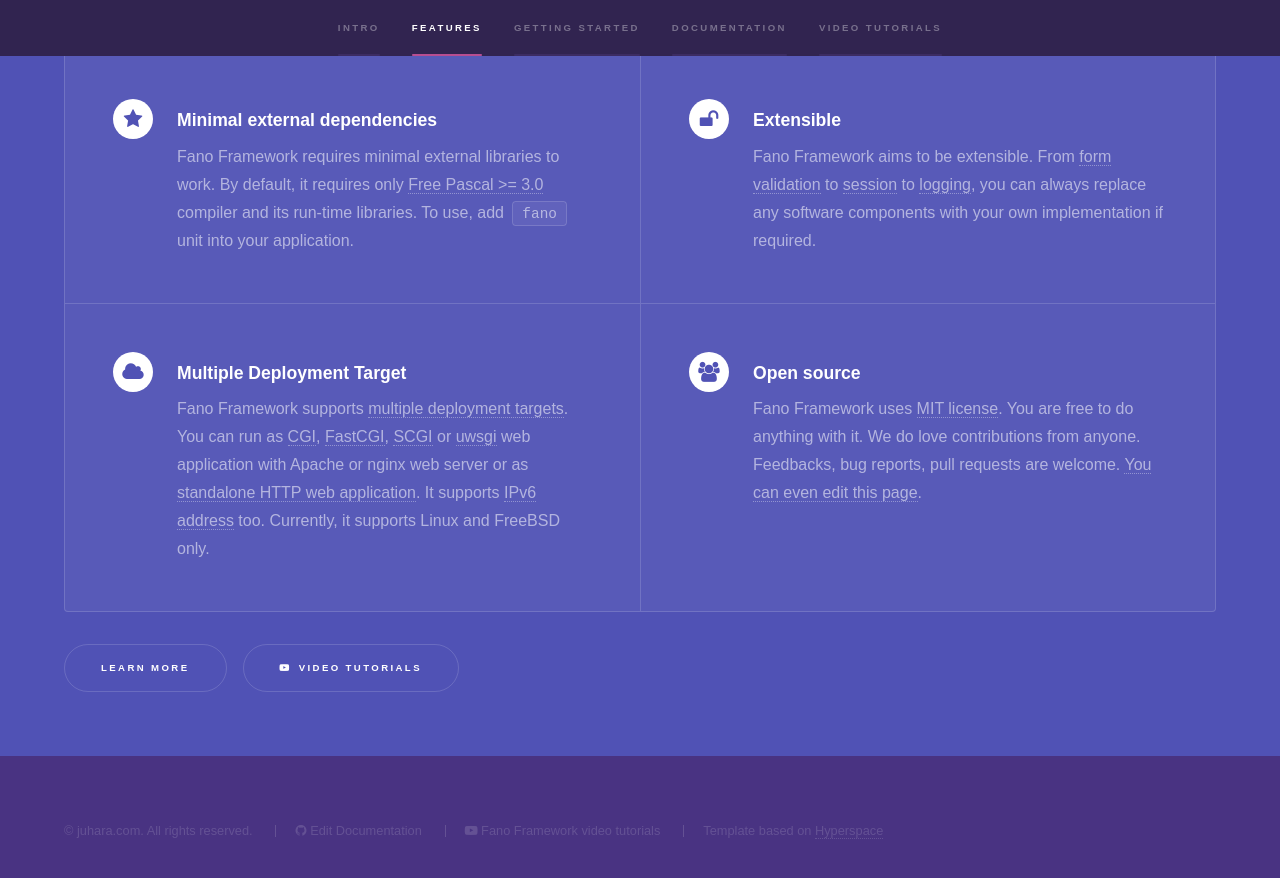
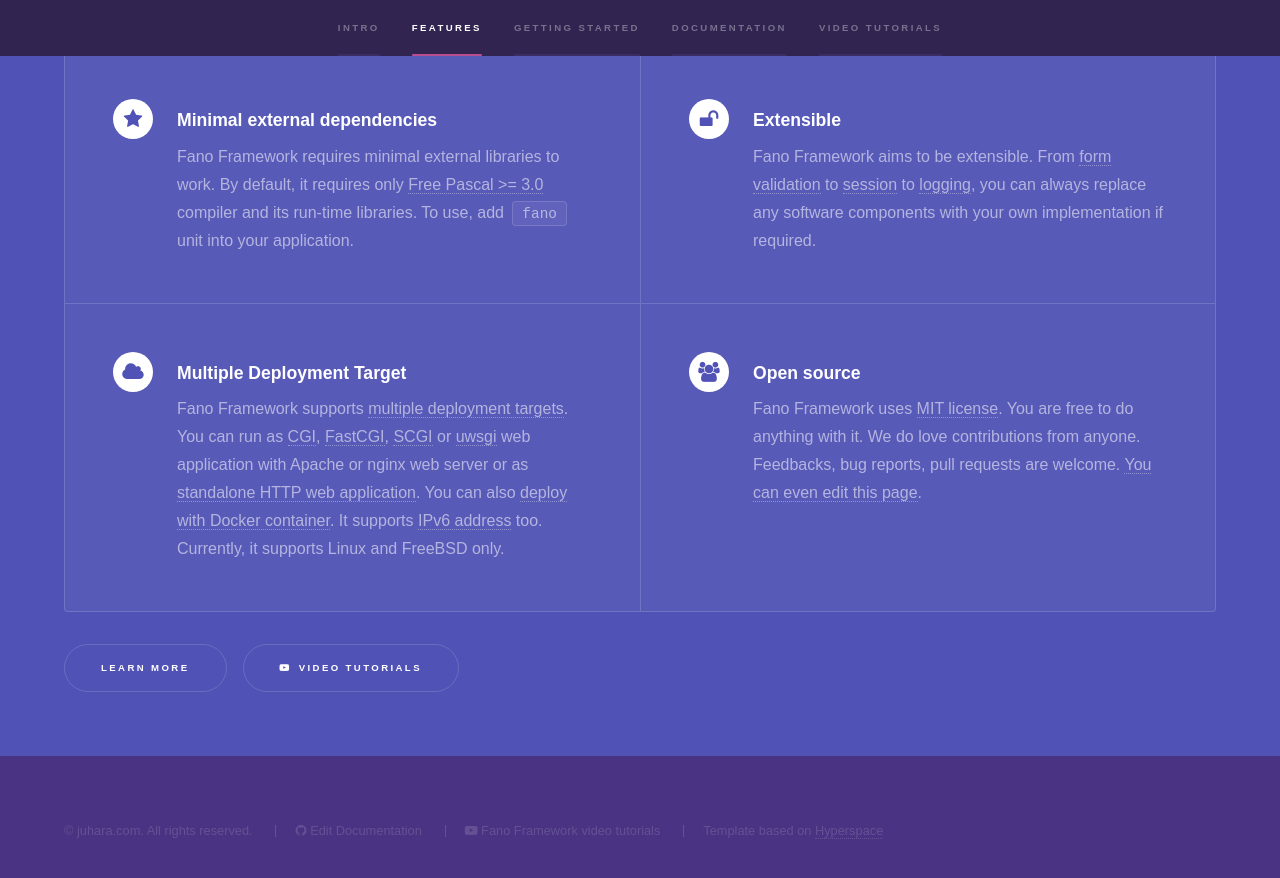
Before and after one commit to fanoframework/fanoframework.github.io, a Jekyll site: the page index.html, which Jekyll copies as it is, in a window 1280 px wide and 900 px high, scrolled down 1550 px. Shown: the top 878 px of the window. Built offline with Jekyll 4.4.1, drawn with Linux system fonts in a browser that asks for light colours.

Commit message:
add link to docker deployment

```diff
--- a/index.html
+++ b/index.html
@@ -128,7 +128,8 @@
                             <a href="/deployment/fastcgi">FastCGI</a>,
                             <a href="/deployment/scgi">SCGI</a> or <a href="/deployment/uwsgi">uwsgi</a> web application with
                             Apache or nginx web server
-                            or as <a href="/deployment/standalone-web-server">standalone HTTP web application</a>. It supports <a href="/working-with-application#use-ipv6-address">IPv6 address</a> too.
+                            or as <a href="/deployment/standalone-web-server">standalone HTTP web application</a>.
+                            You can also <a href="/deployment/docker">deploy with Docker container</a>. It supports <a href="/working-with-application#use-ipv6-address">IPv6 address</a> too.
                             Currently, it supports Linux and FreeBSD only.
                         </p>
                     </section>
```
Also changed, not shown: documentation/index.md (+1 -0 lines).
